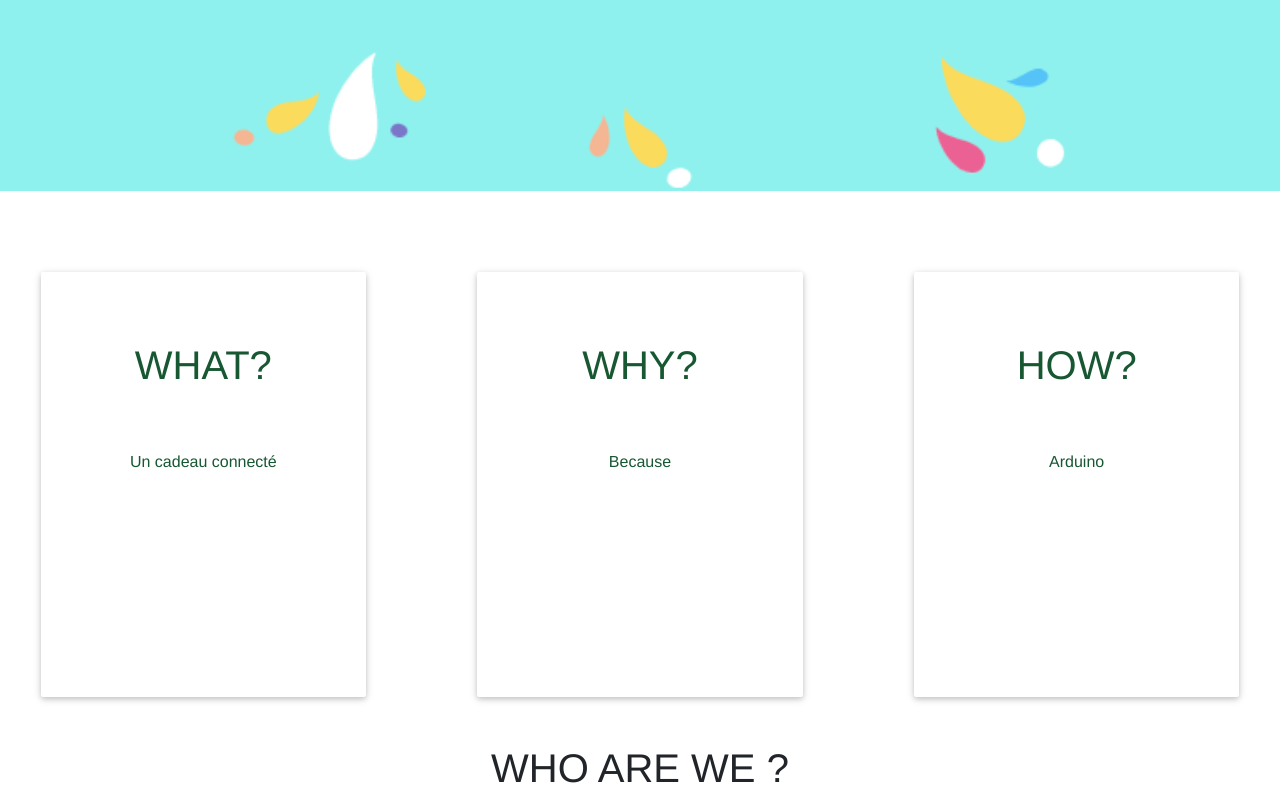
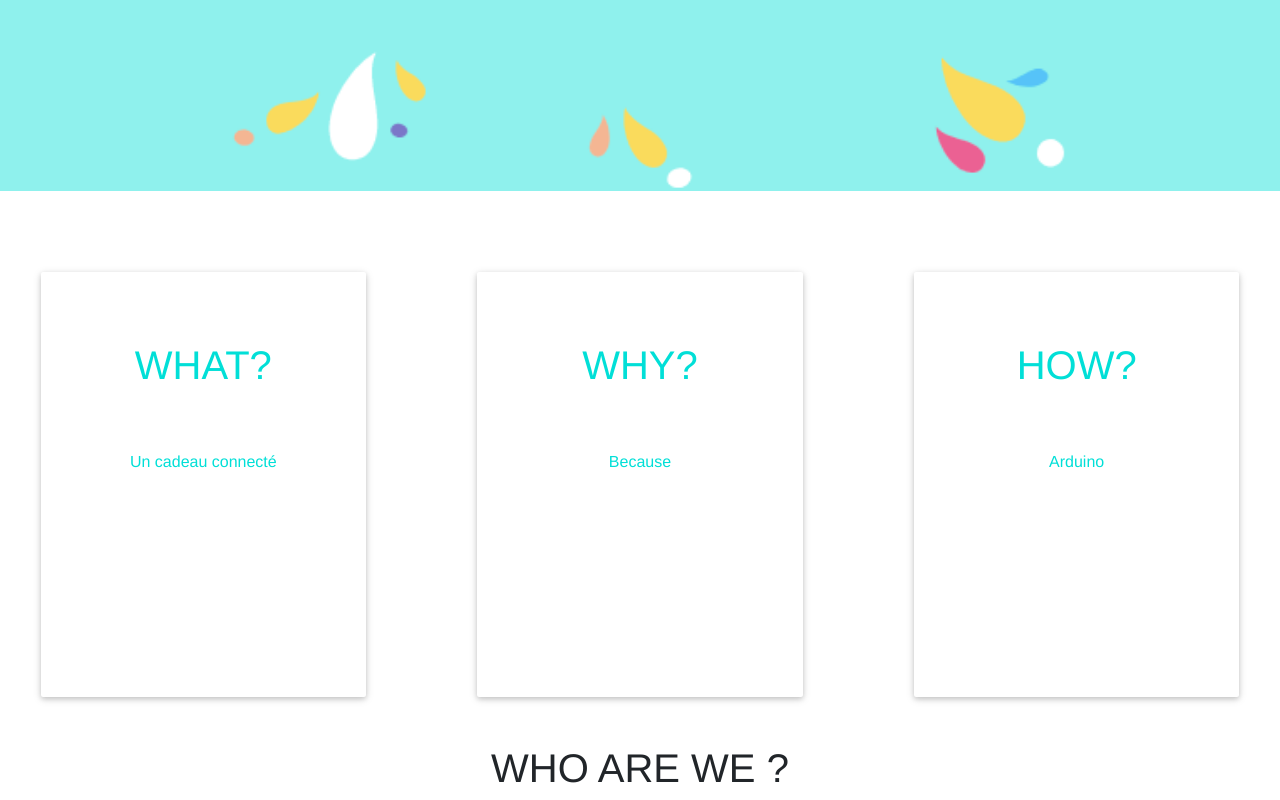
Before and after one commit to StevenBias/caco, a plain HTML site: page index.html in a window 1280 px wide. Shown: the part 446-1246 px from the top of the page. Drawn offline with nearby package versions, Linux system fonts and the light colour scheme.

Commit message:
change color and indentation

```diff
--- a/css/style.css
+++ b/css/style.css
@@ -7,7 +7,7 @@
 
 .bloc
 {
-    color: #175732;
+   color: #01DFD7;
    width: 80%;
    height: 100%;
    background-color: white;
@@ -45,3 +45,7 @@
    padding-top: 10%;
    text-align: center;
 }
+
+h2
+{
+}
```
Also changed, not shown: index.html (+0 -2 lines). Lines whose indentation alone changed are shown as unchanged.
